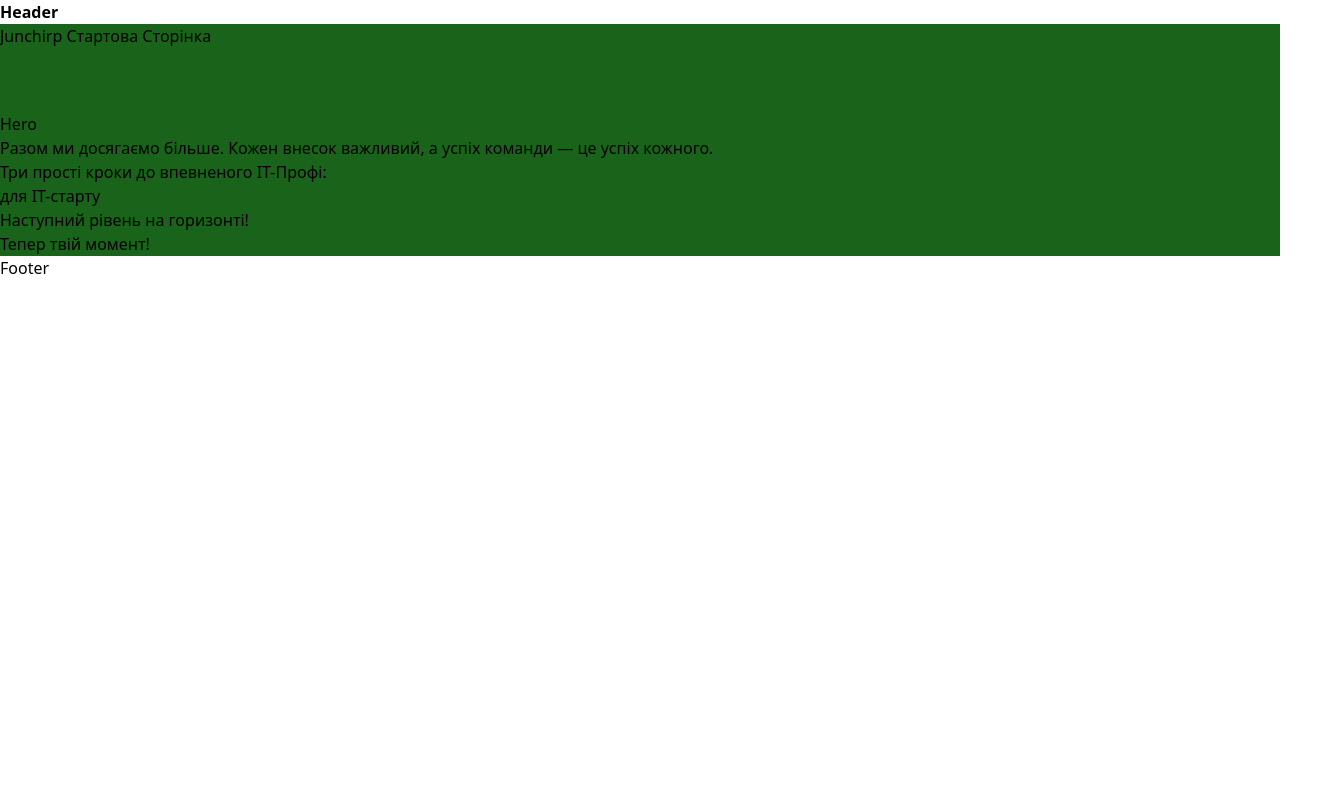
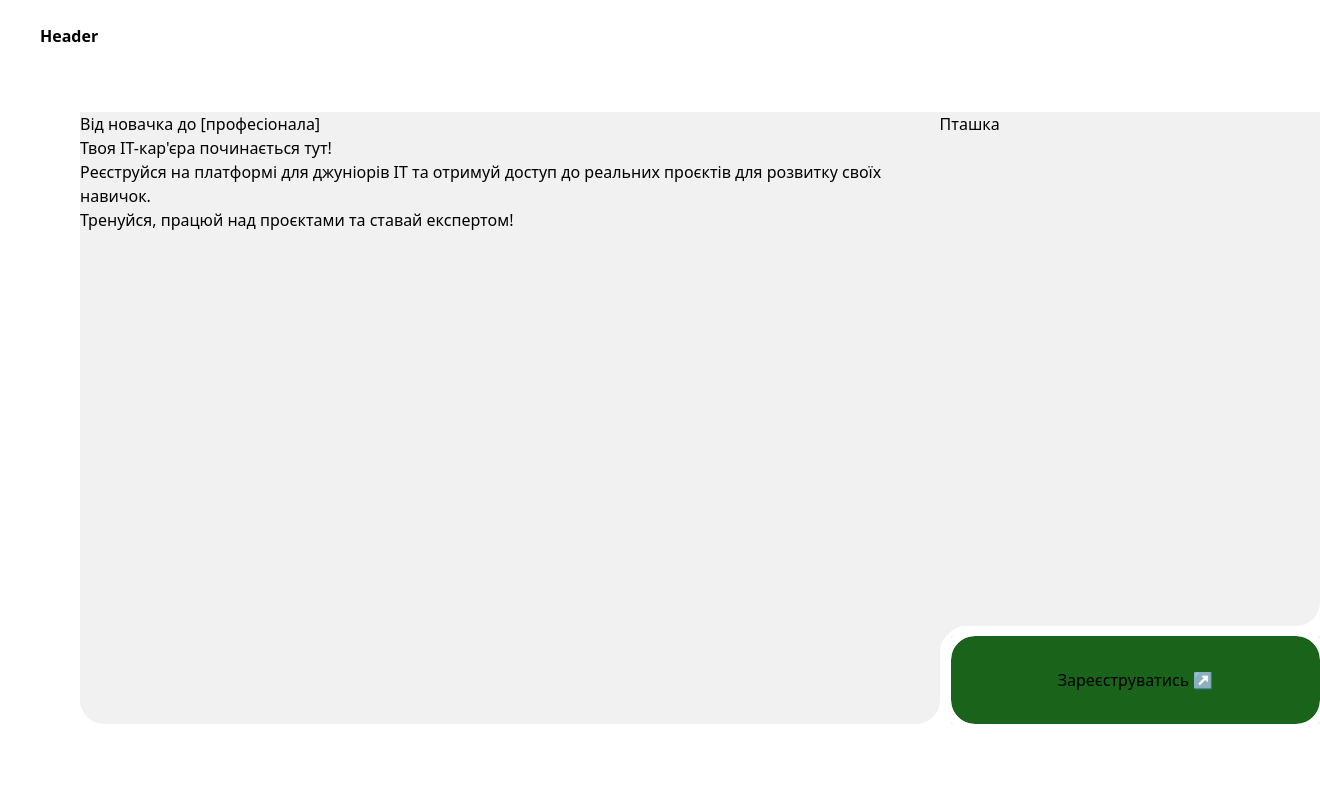
Before and after one commit to JUN-CHIRP/frontend_junchirp, a Next.js app: page / in a window 1280 px wide. Shown: the top 800 px of the page, 1320 px wide, since content can reach past the window. Built offline with nearby package versions, Linux system fonts and the light colour scheme.

Commit message:
create basic structure of startpage with margins and paddings, hero styling

```diff
--- a/src/app/page.tsx
+++ b/src/app/page.tsx
@@ -1,10 +1,5 @@
 import StartPage from '@/components/StartPage/StartPage';
 
 export default function Home() {
-  return (
-    <div className="bg-basic">
-      <h1 className="mb-margin-heading">Junchirp Стартова Сторінка</h1>
-      <StartPage />
-    </div>
-  );
+  return <StartPage />;
 }
--- a/src/components/Header/Header.jsx
+++ b/src/components/Header/Header.jsx
@@ -2,8 +2,10 @@ import React from 'react';
 
 export default function Header() {
   return (
-    <div>
-      <h2 className="font-[SF Pro Text] font-bold">Header</h2>
-    </div>
+    <section className="px-padding-section py-padding-header">
+      <div className="container">
+        <h2 className="font-[SF Pro Text] font-bold">Header</h2>
+      </div>
+    </section>
   );
 }
--- a/src/components/StartPage/Hero/Hero.jsx
+++ b/src/components/StartPage/Hero/Hero.jsx
@@ -1,5 +1,33 @@
 import React from 'react';
 
 export default function Hero() {
-  return <div>Hero</div>;
+  return (
+    <section className="p-padding-section section">
+      <div className="container">
+        <div className="background-test pl-padding-section rounded-[32px] flex flex-row justify-between h-[612px]">
+          <div className="w-[71%] rounded-b-[24px] bg-gray-a5 justify-self-stretch">
+            <h1>
+              Від новачка до <span>[професіонала]</span>
+            </h1>
+            <h3>Твоя IT-кар'єра починається тут!</h3>
+            <p>
+              Реєструйся на платформі для джуніорів IT та отримуй доступ до
+              реальних проєктів для розвитку своїх навичок.
+            </p>
+            <p>Тренуйся, працюй над проєктами та ставай експертом!</p>
+          </div>
+          <div className="button-wraper-test basis-[31.42%] flex flex-col justify-between items-end relative">
+            <div className="ptashka-test bg-gray-a5 h-[84%] w-full ">
+              Пташка
+            </div>
+            <div className="button-wraper">
+              <button className="button-test w-[369px] p-[32px] bg-base-button rounded-[24px]">
+                Зареєструватись ↗
+              </button>
+            </div>
+          </div>
+        </div>
+      </div>
+    </section>
+  );
 }
--- a/src/components/StartPage/NextLevel/NextLevel.jsx
+++ b/src/components/StartPage/NextLevel/NextLevel.jsx
@@ -1,5 +1,9 @@
 import React from 'react';
 
 export default function NextLevel() {
-  return <div>Наступний рівень на горизонті!</div>;
+  return (
+    <section className="p-padding-section section">
+      <div className="container">Наступний рівень на горизонті!</div>
+    </section>
+  );
 }
--- a/src/components/StartPage/Quote/Quote.jsx
+++ b/src/components/StartPage/Quote/Quote.jsx
@@ -2,9 +2,11 @@ import React from 'react';
 
 export default function Quote() {
   return (
-    <div>
-      Разом ми досягаємо більше. Кожен внесок важливий, а успіх команди — це
-      успіх кожного.
-    </div>
+    <section className="p-padding-section section">
+      <div className="container">
+        Разом ми досягаємо більше. Кожен внесок важливий, а успіх команди — це
+        успіх кожного.
+      </div>
+    </section>
   );
 }
--- a/src/components/StartPage/ThreeSteps/ThreeSteps.jsx
+++ b/src/components/StartPage/ThreeSteps/ThreeSteps.jsx
@@ -1,5 +1,9 @@
 import React from 'react';
 
 export default function ThreeSteps() {
-  return <div>Три прості кроки до впевненого IT-Профі:</div>;
+  return (
+    <section className="py-padding-section section">
+      <div className="container">Три прості кроки до впевненого IT-Профі:</div>
+    </section>
+  );
 }
--- a/src/components/StartPage/WhatWeNeed/WhatWeNeed.jsx
+++ b/src/components/StartPage/WhatWeNeed/WhatWeNeed.jsx
@@ -1,5 +1,9 @@
 import React from 'react';
 
 export default function WhatWeNeed() {
-  return <div>для IT-старту</div>;
+  return (
+    <section className="pt-padding-section section">
+      <div className="container">Все, що потрібно для IT-старту</div>
+    </section>
+  );
 }
--- a/src/components/StartPage/YourMoment/YourMoment.jsx
+++ b/src/components/StartPage/YourMoment/YourMoment.jsx
@@ -1,5 +1,9 @@
 import React from 'react';
 
 export default function YourMoment() {
-  return <div>Тепер твій момент!</div>;
+  return (
+    <section className="p-padding-section section">
+      <div className="container">Тепер твій момент!</div>
+    </section>
+  );
 }
--- a/src/styles/globals.css
+++ b/src/styles/globals.css
@@ -18,6 +18,7 @@
 
   --color-gray-base: #898989;
   --color-gray-a0: #a1a1a1;
+  --color-gray-a5: #f1f1f1;
 
   --color-primary-base: #1c851c;
   --color-primary-b0: #1a631a;
@@ -86,6 +87,65 @@
   font-display: swap;
 }
 
+.container {
+  width: var(--spacing-desktop);
+  margin: 0 auto;
+}
+
+.section {
+  margin-bottom: var(--spacing-margin-section);
+}
+
+.button-test {
+  border: none;
+  border-radius: 24px;
+  outline: 8px solid white;
+}
+
+.button-wraper-test {
+  /* для внутрішнього кута */
+  /* background: var(--color-gray-a5); */
+
+  border-top-right-radius: 32px;
+  border-bottom-right-radius: 24px;
+  border-bottom-left-radius: 65px;
+  /* position: absolute;
+  right: 0;
+  bottom: 0; Вынос кнопки за пределы контейнера */
+}
+
+.button-wraper {
+  position: relative;
+  background: var(--color-gray-a5);
+}
+
+.ptashka-test {
+  border-bottom-right-radius: 24px;
+  /* clip-path: polygon(0 0, 100% 0, 100% 100%, 40px 100%); */
+}
+
+.button-wraper::before {
+  content: '';
+  position: absolute;
+  bottom: 70px;
+  /* right: 352px; */
+  left: -23px;
+  width: 40px;
+  height: 40px;
+  background: white;
+  background: radial-gradient(
+    circle at bottom right,
+    transparent 50%,
+    var(--color-gray-a5) 50%
+  );
+}
+
+/* .background-test {
+  background-image: url('../../public/bg.png');
+  background-repeat: no-repeat;
+  object-fit: contain;
+} */
+
 /* @media (prefers-color-scheme: dark) {
   :root {
     --background: #0a0a0a;
```
Also changed, not shown: public/bg.png (added).
